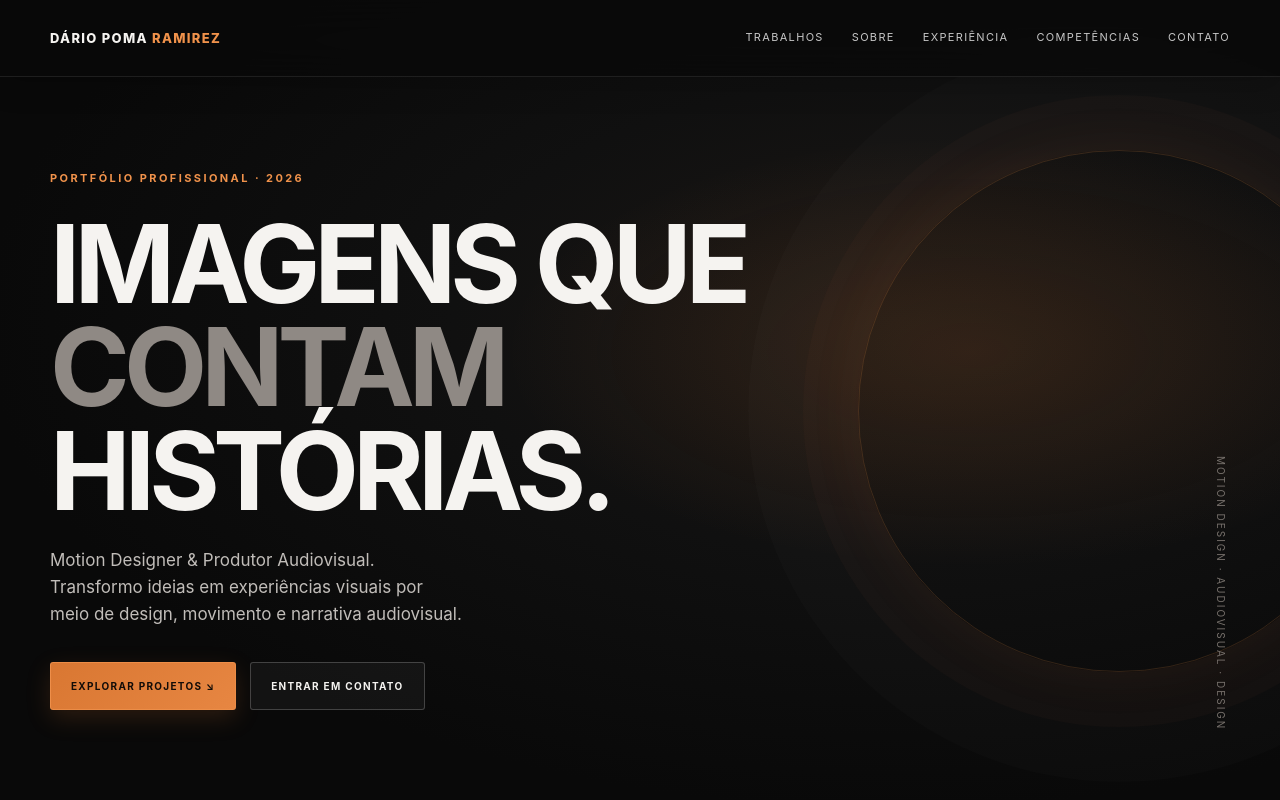
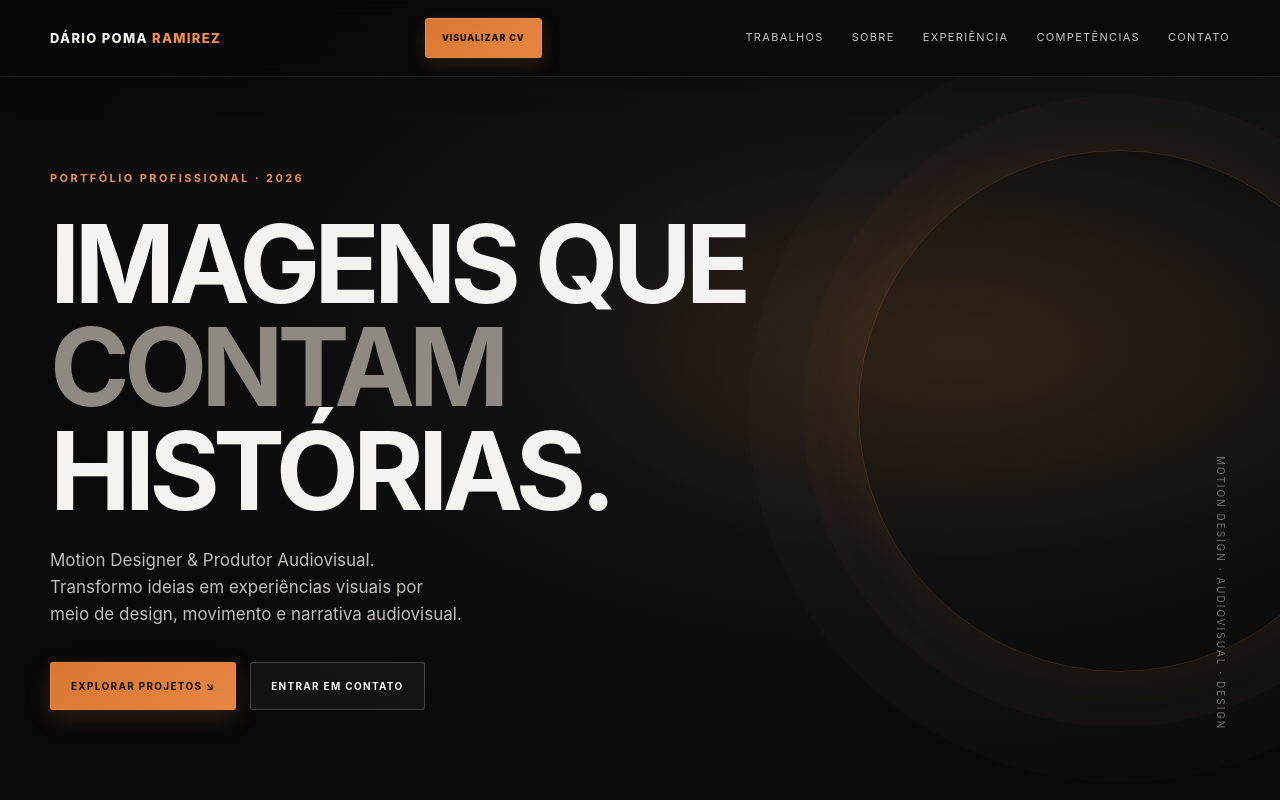
Before and after one commit to DariuusPR/dprportfolio, a plain HTML site: page index.html in a window 1280 px wide. Shown: the top 800 px of the page. Drawn offline with Linux system fonts and the light colour scheme.

Commit message:
Add highlighted CV link to portfolio
Co-authored-by: Copilot <223556219+Copilot@users.noreply.github.com>

```diff
--- a/index.html
+++ b/index.html
@@ -10,7 +10,7 @@
 :root{color-scheme:dark;--bg:#090909;--panel:rgba(22,22,22,.72);--line:rgba(255,255,255,.12);--muted:#a4a4a4;--white:#f5f3f0;--accent:#D97732;--accent-bright:#F0924B;--max:1180px;--glass-shadow:0 18px 50px rgba(0,0,0,.28),0 0 35px rgba(217,119,50,.045)}
 *{box-sizing:border-box}html{scroll-behavior:smooth;scroll-padding-top:88px}body{margin:0;min-width:320px;background:radial-gradient(ellipse at 82% 18%,rgba(217,119,50,.09),transparent 30%),radial-gradient(ellipse at 4% 58%,rgba(217,119,50,.055),transparent 28%),var(--bg);color:var(--white);font-family:Inter,"Segoe UI",Helvetica,sans-serif;line-height:1.6}a{color:inherit;text-decoration:none}button{font:inherit}.wrap{width:min(var(--max),calc(100% - 48px));margin:auto}::selection{background:rgba(240,146,75,.35);color:#fff}a:focus-visible,button:focus-visible{outline:2px solid var(--accent-bright);outline-offset:4px}
 header{position:fixed;z-index:10;inset:0 0 auto;background:rgba(9,9,9,.72);backdrop-filter:blur(20px) saturate(135%);-webkit-backdrop-filter:blur(20px) saturate(135%);border-bottom:1px solid rgba(255,255,255,.09);box-shadow:0 8px 30px rgba(0,0,0,.2)}
-.nav{height:76px;display:flex;align-items:center;justify-content:space-between}.brand{font-weight:800;letter-spacing:.1em;font-size:13px}.brand span{color:var(--accent-bright)}nav{display:flex;gap:28px;font-size:11px;text-transform:uppercase;letter-spacing:.12em;color:#c7c7c7}nav a{transition:color .2s ease}nav a:hover,.text-link:hover{color:var(--accent-bright)}.menu{display:none;background:rgba(255,255,255,.045);color:var(--white);border:1px solid var(--line);border-radius:4px;padding:9px 13px;font-size:10px;letter-spacing:.12em;cursor:pointer;backdrop-filter:blur(12px)}
+.nav{height:76px;display:flex;align-items:center;justify-content:space-between}.brand{font-weight:800;letter-spacing:.1em;font-size:13px}.brand span{color:var(--accent-bright)}.cv-link{display:inline-flex;align-items:center;justify-content:center;min-height:40px;padding:0 16px;border:1px solid var(--accent-bright);border-radius:3px;background:linear-gradient(135deg,#D97732,#e78642);color:#120c08;font-size:9px;font-weight:800;letter-spacing:.1em;text-transform:uppercase;white-space:nowrap;box-shadow:0 6px 18px rgba(217,119,50,.18);transition:transform .2s ease,background .2s ease,box-shadow .2s ease}.cv-link:hover{transform:translateY(-2px);background:var(--accent-bright);box-shadow:0 9px 24px rgba(217,119,50,.28)}nav{display:flex;gap:28px;font-size:11px;text-transform:uppercase;letter-spacing:.12em;color:#c7c7c7}nav a{transition:color .2s ease}nav a:hover,.text-link:hover{color:var(--accent-bright)}.menu{display:none;background:rgba(255,255,255,.045);color:var(--white);border:1px solid var(--line);border-radius:4px;padding:9px 13px;font-size:10px;letter-spacing:.12em;cursor:pointer;backdrop-filter:blur(12px)}
 .hero{min-height:780px;padding:170px 0 90px;display:flex;align-items:center;position:relative;isolation:isolate;overflow:hidden;background:radial-gradient(ellipse at 76% 44%,rgba(217,119,50,.13),transparent 34%),radial-gradient(ellipse at 70% 40%,#1b1714 0%,#101010 35%,#090909 72%)}.hero:after{content:"";position:absolute;z-index:-1;width:520px;height:520px;border:1px solid rgba(240,146,75,.17);border-radius:50%;right:-100px;top:150px;box-shadow:0 0 55px rgba(217,119,50,.07),0 0 0 55px rgba(240,146,75,.025),0 0 0 110px rgba(255,255,255,.012)}.hero .wrap{animation:rise-in .8s both ease-out}
 .kicker{color:var(--accent-bright);font-size:11px;letter-spacing:.22em;text-transform:uppercase;font-weight:700}.hero h1{font-size:clamp(48px,6.75rem,108px);line-height:.96;letter-spacing:-.055em;max-width:900px;margin:24px 0}.hero h1 em{font-style:normal;color:#8f8984}.hero p{max-width:640px;color:#c1bdb9;font-size:17px}.hero-actions{display:flex;gap:14px;flex-wrap:wrap;margin-top:34px}.btn{display:inline-flex;align-items:center;justify-content:center;min-height:48px;padding:13px 20px;border:1px solid rgba(255,255,255,.2);border-radius:3px;background:rgba(255,255,255,.045);backdrop-filter:blur(12px);-webkit-backdrop-filter:blur(12px);font-size:10px;letter-spacing:.13em;text-transform:uppercase;font-weight:750;transition:transform .22s ease,border-color .22s ease,background .22s ease,box-shadow .22s ease}.btn.primary{background:linear-gradient(135deg,#D97732,#e78642);color:#120c08;border-color:rgba(240,146,75,.8);box-shadow:0 8px 24px rgba(217,119,50,.17)}.btn:hover{transform:translateY(-2px);border-color:var(--accent-bright);box-shadow:0 10px 28px rgba(217,119,50,.15)}.btn.primary:hover{background:var(--accent-bright);box-shadow:0 10px 30px rgba(217,119,50,.27)}.hero-index{position:absolute;right:4%;bottom:70px;color:#77716c;font-size:10px;letter-spacing:.2em;writing-mode:vertical-rl}
 section{padding:105px 0}.section-head{display:flex;justify-content:space-between;align-items:end;gap:24px;margin-bottom:38px}.eyebrow{font-size:10px;color:var(--accent-bright);letter-spacing:.2em;text-transform:uppercase;font-weight:800}.section-head h2{font-size:clamp(34px,3.625rem,58px);letter-spacing:-.045em;line-height:1.02;margin:12px 0 0}.section-head p{color:var(--muted);max-width:380px;margin:0;font-size:14px}
@@ -25,7 +25,7 @@ section{padding:105px 0}.section-head{display:flex;justify-content:space-between
 @media(min-width:761px){.contact p{font-size:20px}}
 footer{padding:25px 0;color:#777;font-size:11px}.footer-row{display:flex;justify-content:space-between;gap:20px;flex-wrap:wrap}
 @keyframes rise-in{from{opacity:0;transform:translateY(14px)}to{opacity:1;transform:translateY(0)}}
-@media(max-width:760px){.wrap{width:min(100% - 32px,var(--max))}.nav{height:66px}nav{display:none;position:absolute;top:66px;left:16px;right:16px;background:rgba(17,17,17,.94);padding:20px 24px;flex-direction:column;gap:18px;border:1px solid rgba(255,255,255,.12);border-radius:4px;box-shadow:0 18px 40px rgba(0,0,0,.45);backdrop-filter:blur(20px);-webkit-backdrop-filter:blur(20px)}nav.open{display:flex}.menu{display:block}.hero{min-height:690px;padding:145px 0 80px}.hero:after{right:-360px;opacity:.5}.hero h1{font-size:52px}.hero-index{display:none}section{padding:76px 0}.section-head{display:block}.section-head h2{font-size:40px}.section-head p{margin-top:18px}.work-grid,.about-grid,.timeline,.skill-grid,.education-grid{grid-template-columns:1fr}.about-grid{gap:30px}.about-title{font-size:42px}.social-grid{grid-template-columns:1fr 1fr}.project-top{padding:16px}.project-foot{padding:13px 16px}.facts{gap:12px}.contact h2{font-size:46px}}
+@media(max-width:760px){.wrap{width:min(100% - 32px,var(--max))}.nav{height:66px}nav{display:none;position:absolute;top:66px;left:16px;right:16px;background:rgba(17,17,17,.94);padding:20px 24px;flex-direction:column;gap:18px;border:1px solid rgba(255,255,255,.12);border-radius:4px;box-shadow:0 18px 40px rgba(0,0,0,.45);backdrop-filter:blur(20px);-webkit-backdrop-filter:blur(20px)}nav.open{display:flex}.cv-link{min-height:36px;padding:0 11px;font-size:8px;letter-spacing:.06em}.menu{display:block}.hero{min-height:690px;padding:145px 0 80px}.hero:after{right:-360px;opacity:.5}.hero h1{font-size:52px}.hero-index{display:none}section{padding:76px 0}.section-head{display:block}.section-head h2{font-size:40px}.section-head p{margin-top:18px}.work-grid,.about-grid,.timeline,.skill-grid,.education-grid{grid-template-columns:1fr}.about-grid{gap:30px}.about-title{font-size:42px}.social-grid{grid-template-columns:1fr 1fr}.project-top{padding:16px}.project-foot{padding:13px 16px}.facts{gap:12px}.contact h2{font-size:46px}}
 @media(max-width:420px){.wrap{width:calc(100% - 28px)}.brand{font-size:11px}.hero h1{font-size:44px}.hero p{font-size:15px}.hero-actions{gap:10px}.btn{padding:12px 14px;font-size:9px}.project-top{align-items:flex-start}.project-top span{max-width:44%}.social-grid{padding:0 12px 12px;gap:8px}.social-card{padding:12px;min-height:106px}.contact h2{font-size:40px}}
 @media(prefers-reduced-motion:reduce){html{scroll-behavior:auto}*,*::before,*::after{animation-duration:.01ms!important;animation-iteration-count:1!important;transition-duration:.01ms!important}}
 .timeline-scroll{overflow:visible}
@@ -46,7 +46,7 @@ footer{padding:25px 0;color:#777;font-size:11px}.footer-row{display:flex;justify
 </style>
 </head>
 <body>
-<header><div class="wrap nav"><a class="brand" href="#inicio">DÁRIO POMA <span>RAMIREZ</span></a><nav id="nav"><a href="#trabalhos">Trabalhos</a><a href="#sobre">Sobre</a><a href="#experiencia">Experiência</a><a href="#competencias">Competências</a><a href="#contato">Contato</a></nav><button class="menu" id="menu" aria-label="Abrir menu" aria-controls="nav" aria-expanded="false">MENU</button></div></header>
+<header><div class="wrap nav"><a class="brand" href="#inicio">DÁRIO POMA <span>RAMIREZ</span></a><a class="cv-link" href="Dario-Poma-Ramirez-CV.pdf" target="_blank" rel="noopener" aria-label="Visualizar currículo em PDF, abre em nova aba">Visualizar CV</a><nav id="nav"><a href="#trabalhos">Trabalhos</a><a href="#sobre">Sobre</a><a href="#experiencia">Experiência</a><a href="#competencias">Competências</a><a href="#contato">Contato</a></nav><button class="menu" id="menu" aria-label="Abrir menu" aria-controls="nav" aria-expanded="false">MENU</button></div></header>
 <main>
 <section class="hero" id="inicio"><div class="wrap"><div class="kicker">Portfólio profissional · 2026</div><h1>IMAGENS QUE<br><em>CONTAM</em> HISTÓRIAS.</h1><p class="balanced-copy"><span>Motion Designer &amp; Produtor Audiovisual.</span><span>Transformo ideias em experiências visuais por meio de design, movimento e narrativa audiovisual.</span></p><div class="hero-actions"><a class="btn primary" href="#trabalhos">Explorar projetos &#x2198;&#xFE0E;</a><a class="btn" href="mailto:dariod2rpoma@gmail.com">Entrar em Contato</a></div></div><div class="hero-index">MOTION DESIGN · AUDIOVISUAL · DESIGN</div></section>
 
```
Also changed, not shown: 1 other file.
